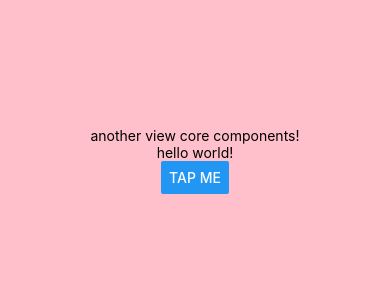
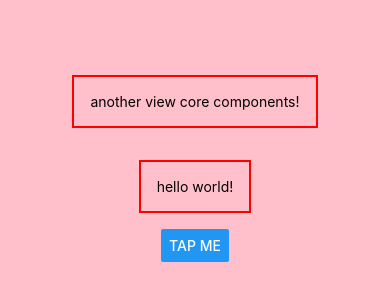
Before and after one commit to amr4356/ReactNativeBasics, a React Native app: screen / in a window 390 px wide. Shown: the part 262-562 px from the top of the page. Built offline with nearby package versions, Linux system fonts and the light colour scheme.

Commit message:
16. Styling React Native Apps

```diff
--- a/App.js
+++ b/App.js
@@ -4,9 +4,13 @@ export default function App() {
   return (
     <View style={styles.container}>
       <View>
-        <Text>another view core components!</Text>
+        <Text style={styles.dummyText}>another view core components!</Text>
       </View>
-      <Text>hello world!</Text>
+      <Text
+        style={{ margin: 16, borderWidth: 2, borderColor: "red", padding: 16 }}
+      >
+        hello world!
+      </Text>
       <Button title="Tap me" />
     </View>
   );
@@ -19,4 +23,7 @@ const styles = StyleSheet.create({
     alignItems: "center",
     justifyContent: "center",
   },
+  dummyText: {
+    margin: 16, borderWidth: 2, borderColor: "red", padding: 16
+  }
 });
```
